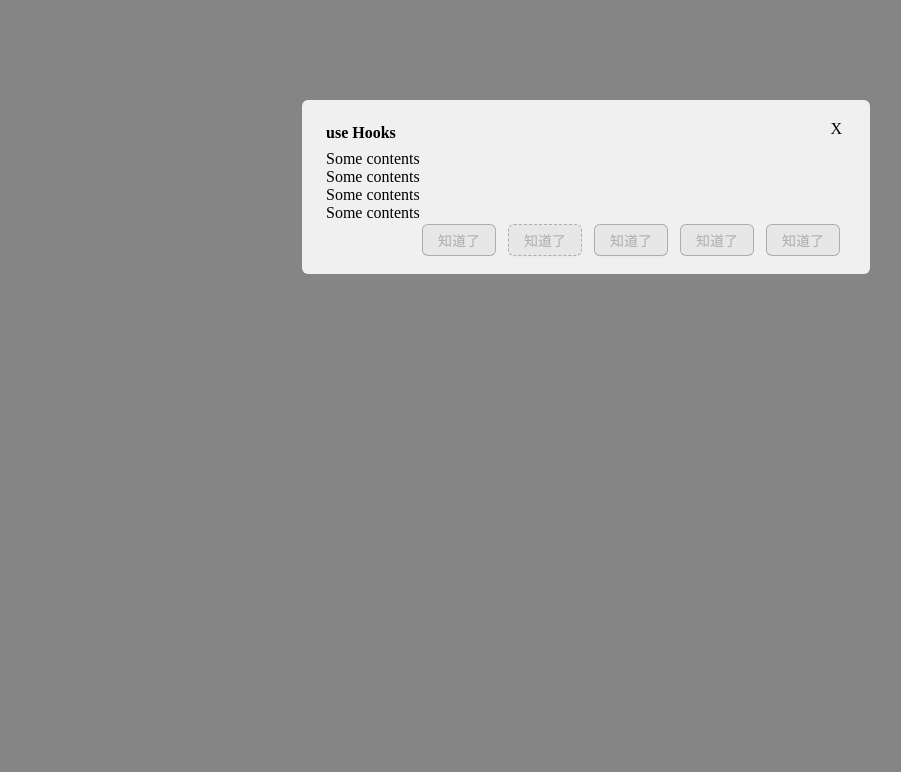
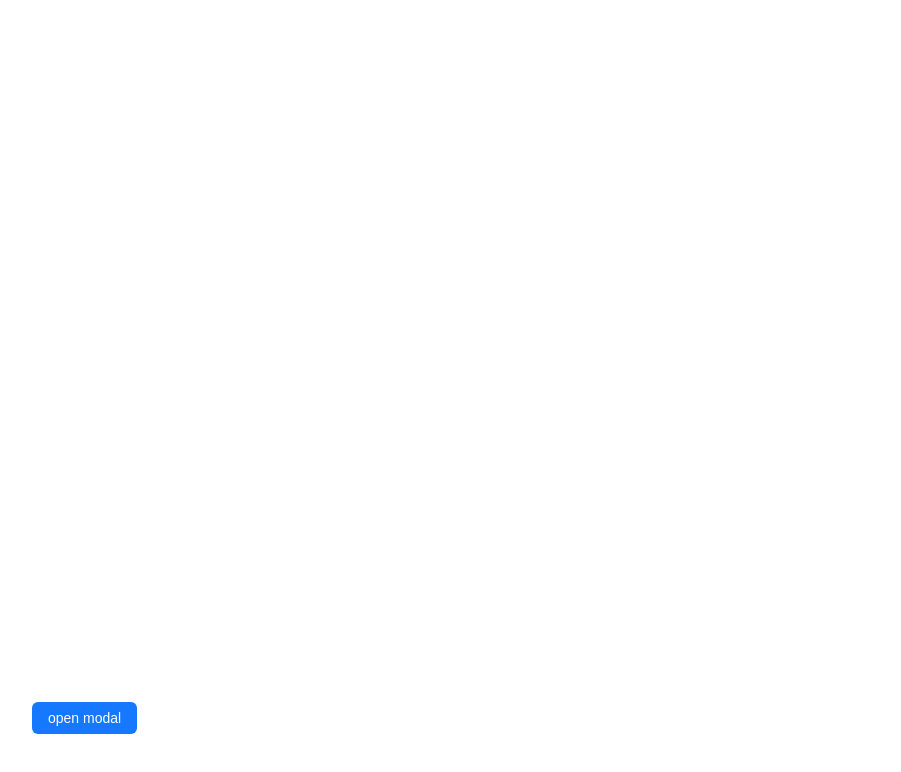
Before and after one commit to Devil-Training-Camp/component-modal-comewithm, a React app: page / in a window 1280 px wide. Shown: the top 772 px of the page, without its empty margins (54-955 px from the left). Built offline with nearby package versions, Linux system fonts and the light colour scheme.

Commit message:
feat(Modal): 修改Modal组件，添加动画

```diff
--- a/src/components/Modal/Mask/Mask.less
+++ b/src/components/Modal/Mask/Mask.less
@@ -1,6 +1,15 @@
-.mask-show-bg {
+.modal-mask-show-bg {
   width: 100%;
   height: 100%;
-  background-color: rgba(0, 0, 0, 0.48);
+  // background-color: rgba(0, 0, 0, 0.48);
   position: fixed;
 }
+
+@keyframes fadeIn {
+  0% {
+    background-color: transparent;
+  }
+  100%{
+    background-color: rgba(0, 0, 0, 0.45);
+  }
+}
--- a/src/components/Modal/Mask/Mask.tsx
+++ b/src/components/Modal/Mask/Mask.tsx
@@ -6,23 +6,28 @@ interface MaskProps {
   mask: boolean;
   maskClosable: boolean;
   maskStyle: CSSProperties;
-  setModalClose: (e: React.MouseEvent) => void;
+  onClose: (e: React.MouseEvent) => void;
 }
-const prefixCls = 'mask';
+const prefixCls = 'modal-mask';
 export const Mask: React.FC<MaskProps> = (props) => {
-  const { mask, maskClosable, maskStyle, setModalClose } = props;
+  const { mask, maskClosable, maskStyle, onClose } = props;
 
   const maskCls = classnames(prefixCls, {
-    [`mask-show-bg`]: mask
+    [`modal-mask-show-bg`]: mask
   });
 
   const maskClose = (e: React.MouseEvent) => {
     if (mask && maskClosable) {
-      setModalClose(e);
+      onClose(e);
     }
   };
 
+  const mergedStyle = {
+    animation: `fadeIn 0.2s linear forwards`,
+    ...maskStyle
+  }
+
   return (
-    <div className={maskCls} style={{ ...maskStyle }} onClick={maskClose}></div>
+    <div className={maskCls} style={{ ...mergedStyle }} onClick={maskClose}></div>
   );
 };
--- a/src/components/Modal/Modal.less
+++ b/src/components/Modal/Modal.less
@@ -1,3 +1,7 @@
+
+@x: 0;
+@y: 0;
+
 .modal-wrapper {
   position: absolute;
   width: 100vw;
@@ -6,9 +10,9 @@
   right: 0;
   bottom: 0;
   left: 0;
-  display: flex;
-  justify-content: center;
-  align-items: center;
+  // display: flex;
+  // justify-content: center;
+  // align-items: center;
 }
 
 .modal-container {
@@ -17,12 +21,16 @@
   position: absolute;
   width: 520px;
   padding: 24px 24px 16px;
+
+  top: 100px;
+  margin: 0 auto;
 }
 
 .modal-center {
   position: absolute;
   top: 50%;
-  transform: translateY(-50%);
+  left: 50%;
+  transform: translate(-50%, -50%);
 }
 
 .modal-info {
@@ -54,4 +62,22 @@
 .modal-btns {
   display: flex;
   justify-content: flex-end;
+  padding: 6px 0 0;
 }
+
+
+@keyframes bodyFadeIn {
+  0% {
+    left: var(--x);
+    top: var(--y);
+    transform: scale(0);
+    transform-origin: center;
+    opacity: 0.3;
+  }
+  100%{
+    left: 50%;
+    transform-origin: center;
+    transform: translateX(-50%) scale(1);
+    opacity: 1;
+  }
+}
--- a/src/components/Modal/Modal.tsx
+++ b/src/components/Modal/Modal.tsx
@@ -1,7 +1,5 @@
 import React, {
   CSSProperties,
-  MouseEventHandler,
-  ReactNode,
   useEffect,
   useRef,
   useState
@@ -9,292 +7,172 @@ import React, {
 import classnames from 'classnames';
 import { Mask } from './Mask/Mask';
 import { Button } from '../Button/Button';
+import { createPortal } from 'react-dom';
+import { ModalProps } from '../../interface/modal';
 import './Modal.less';
-import { NewButtonSize } from '../Button/Button';
-import { createPortal, render, unmountComponentAtNode } from 'react-dom';
-
-interface ModalProps {
-  children?: ReactNode;
-  afterClose: Function;
-  open: boolean;
-  mask?: boolean;
-  maskClosable?: boolean;
-  maskStyle?: CSSProperties;
-  afterOpenChange?: (open: boolean) => void;
-  style?: CSSProperties;
-  width?: string | number;
-  title?: ReactNode;
-  zIndex?: number;
-  closable?: boolean;
-  wrapClassName?: string;
-  okText?: ReactNode;
-  okType?: NewButtonSize;
-  onOk: MouseEventHandler;
-  onCancel: MouseEventHandler;
-  okButtonProps?: CSSProperties;
-  cancelButtonProps?: CSSProperties;
-  cancelText?: ReactNode;
-  bodyStyle?: CSSProperties;
-  centered?: boolean;
-  closeIcon?: ReactNode;
-  footer?: ReactNode;
-  getContainer?: HTMLElement | (() => HTMLElement) | false;
-  destroyOnClose?: boolean;
-  forceRender?: boolean;
-  className?: string;
-
-  confirmLoading?: boolean;
-  focusTriggerAfterClose?: boolean;
-  keyboard?: boolean;
-  modalRender?: (node: ReactNode) => ReactNode;
-}
-
-interface ModalMethodsConfig {
-  afterClose: Function;
-  autoFocusButton: null | 'ok' | 'cancel';
-  className: string;
-  content: ReactNode;
-  icon: ReactNode;
-  mask: boolean;
-  maskClosable: boolean;
-  maskStyle: CSSProperties;
-  style: CSSProperties;
-  width: string | number;
-  title: ReactNode;
-  zIndex: number;
-  closable: boolean;
-  wrapClassName?: string;
-  okText: ReactNode;
-  okType: NewButtonSize;
-  onOk: MouseEventHandler;
-  onCancel: MouseEventHandler;
-  okButtonProps: CSSProperties;
-  cancelButtonProps: CSSProperties;
-  cancelText: ReactNode;
-  bodyStyle: CSSProperties;
-  centered: boolean;
-  closeIcon?: ReactNode;
-  footer?: ReactNode;
-  getContainer?: HTMLElement | (() => HTMLElement) | false;
-  keyboard?: boolean;
-}
-
-interface ModalAttributes {
-  success: (config: Partial<ModalMethodsConfig>) => ReactNode;
-  info: (config: Partial<ModalMethodsConfig>) => ReactNode;
-  confirm: (config: Partial<ModalMethodsConfig>) => ReactNode;
-  warning: (config: Partial<ModalMethodsConfig>) => ReactNode;
-  error: (config: Partial<ModalMethodsConfig>) => ReactNode;
-  update: (config: Partial<ModalMethodsConfig>) => ReactNode;
-  destroy: () => void;
-  useModal: () => any[];
-  destroyAll: () => void;
-}
-
-type ModalType = 'success' | 'info' | 'warning' | 'error';
 
 const prefixCls = 'modal-container';
 const Modal: React.FC<ModalProps> = (props) => {
   const {
     children,
     afterClose,
-    open,
+    open = false,
     mask = true,
     maskClosable = true,
     maskStyle = {},
     afterOpenChange = () => {},
-    style,
-    width,
+    style = {},
+    width = 520,
     title,
-    zIndex,
-    closable,
+    zIndex = 1000,
+    closable = true,
     wrapClassName,
-    onOk,
-    okText,
+    onOk = () => {},
+    okText = '确定',
     okButtonProps = {},
-    okType,
-    onCancel,
-    cancelText,
+    okType = 'primary',
+    onCancel = () => {},
+    cancelText = '取消',
     cancelButtonProps = {},
     bodyStyle = {},
     centered = false,
     closeIcon,
-    footer,
-    getContainer,
+    footer = true,
+    getContainer = document.body,
     destroyOnClose = false,
-    forceRender,
+    forceRender = false,
     className
   } = props;
 
-  const [modalVisible, setModalVisible] = useState(open || false);
-  const modalRef = useRef(modalVisible);
+  const [modalVisible, setModalVisible] = useState(forceRender)
+  /**merged visible */
+  const mergedVisible = open || modalVisible
+  /**mouse position */
+  const [position, setPosition] = useState({x:0, y:0})
 
-  const modalContainerRef = useRef<HTMLDivElement>(null);
+  const modalContainerRef = useRef()
 
-  const setModalClose = () => {
-    setModalVisible(false);
-    modalRef.current = false;
-    destroyOnClose &&
-      unmountComponentAtNode(modalContainerRef.current as HTMLDivElement);
-  };
+  // modal open or close
+  useEffect(() => {
+    // open
+    if(mergedVisible) {
+      afterOpenChange(true)
+    }
+    // close
+    if(!mergedVisible) {
+      afterClose()
+      afterOpenChange(false)
+    }
+  }, [mergedVisible])
 
+  // destroy modal
   useEffect(() => {
-    console.log('modalRef:', modalRef);
-    if (!modalRef.current) {
-      afterClose();
+    if(mergedVisible && destroyOnClose) {
+      setModalVisible(false)
     }
-    afterOpenChange(modalRef.current);
-  }, [modalVisible]);
+  }, [mergedVisible, destroyOnClose])
 
+  // get mouse position
+  // add animation
   useEffect(() => {
-    if (forceRender) {
-      setModalVisible(() => true);
+    if(!mergedVisible) return
+    const clickListener = (e:MouseEvent) => {
+      console.log('e:', e)
+      setPosition({
+        x: e.clientX,
+        y: e.clientY
+      })
     }
-  }, []);
+    document.addEventListener('click', clickListener)
+    // add animation
 
-  const modalCls = classnames(prefixCls, {
-    [`modal-center`]: centered
-  });
+    return () => {
+      console.log('unload')
+      document.removeEventListener('click', clickListener)
+    }
 
-  const modalBodyCls = classnames('modal-info', className);
+  }, [mergedVisible, mask])
 
-  const modalWrapperCls = classnames('modal-wrapper', wrapClassName);
-
+   // button handle
   const onOkClick = (e: React.MouseEvent) => {
-    setModalClose();
     onOk(e);
   };
 
   const onCancelClick = (e: React.MouseEvent) => {
-    setModalClose();
     onCancel(e);
   };
 
-  const containerResult =
+  // render close button
+  const renderCloseButton = () => {
+    return closable ?
+      <Button className='modal-close' onClick={onCancelClick} type={'text'}>{closeIcon ? closeIcon : 'X'}</Button>
+      : null
+  }
+
+  // render footer
+  const renderFooterButton = () => {
+    return footer == null ? null : renderButton();
+  }
+
+  // render button
+  const renderButton = () =>
+    <div className="modal-btns">
+      {Array.isArray(footer) ? footer : renderDefaultButton()}
+    </div>
+  // default button
+  const renderDefaultButton = () => (
+    <>
+      <Button type={'default'} onClick={onCancelClick} styles={cancelButtonProps}>{cancelText}</Button>
+      <Button type={okType} onClick={onOkClick} styles={okButtonProps}>{okText}</Button>
+    </>
+  )
+
+  // get modal container
+  const getPortalContainer = () =>
     typeof getContainer === 'function'
       ? getContainer()
       : getContainer || document.body;
 
+  // classnames
+  const modalCls = classnames(prefixCls, {
+    [`modal-center`]: centered,
+  });
+  const modalBodyCls = classnames('modal-info', className);
+  const modalWrapperCls = classnames('modal-wrapper', wrapClassName);
+
+  // merged style
+  const mergedStyle = {
+    width: `${width}${typeof width === 'number' ? 'px' : ''}`,
+    zIndex,
+    "--x": `${position.x}px`,
+    "--y": `${position.y}px`,
+    top: centered ? '' : style?.top,
+    animation: 'bodyFadeIn .3s ease-in-out forwards',
+    ...style,
+  }
+
   return (
-    modalVisible &&
+    mergedVisible &&
     createPortal(
-      <div className={modalWrapperCls} ref={modalContainerRef}>
+      <div className={modalWrapperCls}>
         <Mask
           mask={mask}
           maskClosable={maskClosable}
           maskStyle={maskStyle}
-          setModalClose={onCancelClick}
+          onClose={onCancelClick}
         />
-        <div
-          className={modalCls}
-          style={{
-            width: `${width}${typeof width === 'number' ? 'px' : ''}`,
-            zIndex,
-            ...style,
-            top: centered ? '' : style?.top || '100px'
-          }}
-        >
-          {closable &&
-            (closeIcon ? (
-              <div className="modal-custom-close" onClick={onCancelClick}>
-                {closeIcon}
-              </div>
-            ) : (
-              <div className="modal-close" onClick={onCancelClick}>
-                X
-              </div>
-            ))}
+        <div className={modalCls} style={mergedStyle}>
+          {renderCloseButton()}
           <div className={modalBodyCls} style={bodyStyle}>
             {title && <div className="modal-title">{title}</div>}
             <div className="modal-content">{children}</div>
-            <div className="modal-btns">
-              {footer && Array.isArray(footer) ? (
-                footer.map((button: ReactNode) => button)
-              ) : footer != null ? (
-                <>
-                  <Button
-                    type={'default'}
-                    onClick={onCancelClick}
-                    styles={cancelButtonProps}
-                  >
-                    {cancelText}
-                  </Button>
-                  <Button
-                    type={'primary'}
-                    onClick={onOkClick}
-                    styles={okButtonProps}
-                  >
-                    {okText}
-                  </Button>
-                </>
-              ) : null}
-            </div>
+            {renderFooterButton()}
           </div>
         </div>
       </div>,
-      containerResult
+      getPortalContainer()
     )
   );
 };
 
-Modal.defaultProps = {
-  mask: true,
-  cancelText: '取消',
-  centered: false,
-  closable: true,
-  // closeIcon: <CloseOutLined />,
-  confirmLoading: false,
-  destroyOnClose: false,
-  focusTriggerAfterClose: true,
-  footer: 'footer',
-  forceRender: false,
-  getContainer: document.body,
-  keyboard: true,
-  maskStyle: {},
-  // modalRender
-  okButtonProps: {},
-  okText: '确定',
-  okType: 'middle',
-  style: {},
-  title: 'Modal title',
-  width: 520,
-  wrapClassName: '',
-  zIndex: 1000,
-  onOk: () => {},
-  afterOpenChange: () => {}
-};
-
 export default Modal;
-
-export const ModalSuccess = (props: Partial<ModalMethodsConfig>) => {
-  const {
-    autoFocusButton,
-    afterClose = () => {},
-    onOk = () => {},
-    onCancel = () => {},
-    content,
-    ...restProps
-  } = props;
-
-  const component = (restProps: Partial<ModalMethodsConfig>) => (
-    <Modal
-      open
-      afterClose={afterClose}
-      // footer={[<OKButton onOk={() => {}} okText={'知道了'} />]}
-      footer={[
-        <Button onClick={() => {}} type={'primary'}>
-          知道了
-        </Button>
-      ]}
-      onCancel={onCancel}
-      onOk={onOk}
-      {...restProps}
-    >
-      {content}
-    </Modal>
-  );
-
-  render(component(restProps), document.body);
-
-  return {};
-};
--- a/src/index.less
+++ b/src/index.less
@@ -5,3 +5,10 @@
 
 .app-container {
 }
+
+
+.modal-btn{
+  position: absolute;
+  top: 700px;
+  left: 80px;
+}
--- a/src/index.tsx
+++ b/src/index.tsx
@@ -1,10 +1,14 @@
 import { createRoot } from 'react-dom/client';
+import { useState } from 'react';
+
 import { Modal } from './components';
+import { Button } from './components';
+import './index.less';
 
-import './index.less';
-import { Button } from './components';
+export const App = () => {
 
-const App = () => {
+  const [visible, setVisible] = useState(false)
+
   const afterClose = () => {
     console.log('close modal');
   };
@@ -13,55 +17,46 @@ const App = () => {
     console.log('visible:', visible);
   };
 
+  const openModal = () => {
+    setVisible(true)
+  }
+
+  const closeModal = () => {
+    setVisible(false)
+  }
+
   return (
     <>
       <div className="app-container">
+        <Button className='modal-btn' type={'primary'} onClick={openModal}>open modal</Button>
         <Modal
-          open={true}
-          // mask={true}
-          // maskClosable={true}
-          // maskStyle={{
-          //   border: "1px cyan solid",
-          //   boxSizing: 'border-box'
-          // }}
+          open={visible}
+          onOk={closeModal}
+          onCancel={closeModal}
           afterClose={afterClose}
           afterOpenChange={afterOpenChange}
-          // style={{
-          //   top: '40px'
-          // }}
-          // width="600px"
-          title="use Hooks"
-          // zIndex={10}
-          // closable={true}
-          onOk={() => {}}
-          onCancel={() => {}}
-          // okText={'confirm'}
-          // okType={'primary'}
-          // cancelText={'cancel'}
-          okButtonProps={{}}
-          cancelButtonProps={{}}
-          bodyStyle={{}}
-          destroyOnClose={true}
-          forceRender={true}
+          closable={true}
+          style={{
+            top: '200px'
+          }}
+          // centered
           footer={[
-            <Button onClick={() => {}} disabled type={'primary'} danger>
+            <Button onClick={() => {}} type={'primary'} danger>
               知道了
             </Button>,
-            <Button onClick={() => {}} disabled type={'dashed'} ghost danger>
+            <Button onClick={() => {}} type={'dashed'} ghost danger>
               知道了
             </Button>,
-            <Button onClick={() => {}} disabled type={'default'} ghost>
+            <Button onClick={() => {}} type={'default'} ghost>
               知道了
             </Button>,
-            <Button onClick={() => {}} disabled type={'text'} ghost>
+            <Button onClick={() => {}} type={'text'} ghost>
               知道了
             </Button>,
-            <Button onClick={() => {}} disabled type={'link'} ghost>
+            <Button onClick={() => {}} type={'link'} ghost>
               知道了
             </Button>
           ]}
-
-          // centered={true}
         >
           <p>Some contents</p>
           <p>Some contents</p>
--- /dev/null
+++ b/src/interface/modal.ts
@@ -0,0 +1,114 @@
+import { CSSProperties, MouseEventHandler, ReactNode } from "react";
+import { NewButtonSize, NewButtonType } from "../components/Button/Button";
+
+
+export interface ModalProps {
+    children?: ReactNode;
+    /**Modal 完全关闭后的回调 */
+    afterClose: Function;
+    /**对话框是否可见 */
+    open: boolean;
+    /**是否展示遮罩 */
+    mask?: boolean;
+    /**点击蒙层是否允许关闭 */
+    maskClosable?: boolean;
+    /**遮罩样式 */
+    maskStyle?: CSSProperties;
+    /**打开和关闭 Modal 时动画结束后的回调 */
+    afterOpenChange?: (open: boolean) => void;
+    /**可用于设置浮层的样式，调整浮层位置等 */
+    style?: CSSProperties;
+    /**宽度 */
+    width?: string | number;
+    /**标题 */
+    title?: ReactNode;
+    /**设置 Modal 的 z-index */
+    zIndex?: number;
+    /**是否显示右上角的关闭按钮 */
+    closable?: boolean;
+    /**对话框外层容器的类名 */
+    wrapClassName?: string;
+    /**确认按钮文字 */
+    okText?: ReactNode;
+    /**确认按钮类型 */
+    okType?: NewButtonType;
+    /**点击确定回调 */
+    onOk: MouseEventHandler;
+    /**点击遮罩层或右上角叉或取消按钮的回调 */
+    onCancel: MouseEventHandler;
+    /**ok 按钮 props */
+    okButtonProps?: CSSProperties;
+    /**cancel 按钮 props */
+    cancelButtonProps?: CSSProperties;
+    /**取消按钮文字 */
+    cancelText?: ReactNode;
+    /**Modal body 样式 */
+    bodyStyle?: CSSProperties;
+    /**垂直居中展示 Modal */
+    centered?: boolean;
+    /**自定义关闭图标 */
+    closeIcon?: ReactNode;
+    /**底部内容，当不需要默认底部按钮时，可以设为 footer={null} */
+    footer?: ReactNode;
+    /**指定 Modal 挂载的节点，但依旧为全局展示，false 为挂载在当前位置 */
+    getContainer?: HTMLElement | (() => HTMLElement) | false;
+    /**关闭时销毁 Modal 里的子元素 */
+    destroyOnClose?: boolean;
+    /**强制渲染 Modal */
+    forceRender?: boolean;
+    className?: string;
+    /**确定按钮 loading */
+    confirmLoading?: boolean;
+    /**对话框关闭后是否需要聚焦触发元素 */
+    focusTriggerAfterClose?: boolean;
+    /**是否支持键盘 esc 关闭 */
+    keyboard?: boolean;
+    /**自定义渲染对话框 */
+    modalRender?: (node: ReactNode) => ReactNode;
+  }
+
+
+
+  interface ModalMethodsConfig {
+    afterClose: Function;
+    autoFocusButton: null | 'ok' | 'cancel';
+    className: string;
+    content: ReactNode;
+    icon: ReactNode;
+    mask: boolean;
+    maskClosable: boolean;
+    maskStyle: CSSProperties;
+    style: CSSProperties;
+    width: string | number;
+    title: ReactNode;
+    zIndex: number;
+    closable: boolean;
+    wrapClassName?: string;
+    okText: ReactNode;
+    okType: NewButtonSize;
+    onOk: MouseEventHandler;
+    onCancel: MouseEventHandler;
+    okButtonProps: CSSProperties;
+    cancelButtonProps: CSSProperties;
+    cancelText: ReactNode;
+    bodyStyle: CSSProperties;
+    centered: boolean;
+    closeIcon?: ReactNode;
+    footer?: ReactNode;
+    getContainer?: HTMLElement | (() => HTMLElement) | false;
+    keyboard?: boolean;
+  }
+
+  interface ModalAttributes {
+    success: (config: Partial<ModalMethodsConfig>) => ReactNode;
+    info: (config: Partial<ModalMethodsConfig>) => ReactNode;
+    confirm: (config: Partial<ModalMethodsConfig>) => ReactNode;
+    warning: (config: Partial<ModalMethodsConfig>) => ReactNode;
+    error: (config: Partial<ModalMethodsConfig>) => ReactNode;
+    update: (config: Partial<ModalMethodsConfig>) => ReactNode;
+    destroy: () => void;
+    useModal: () => any[];
+    destroyAll: () => void;
+  }
+
+  type ModalType = 'success' | 'info' | 'warning' | 'error';
--- a/tsconfig.json
+++ b/tsconfig.json
@@ -13,7 +13,7 @@
         "moduleResolution": "node",
         "resolveJsonModule": true,
         "isolatedModules": true,
-        // "allowImportingTsExtensions": true,
+        "allowImportingTsExtensions": true,
         "noUnusedLocals": false,
         "noEmit": true,
         "jsx": "react-jsx"
```
